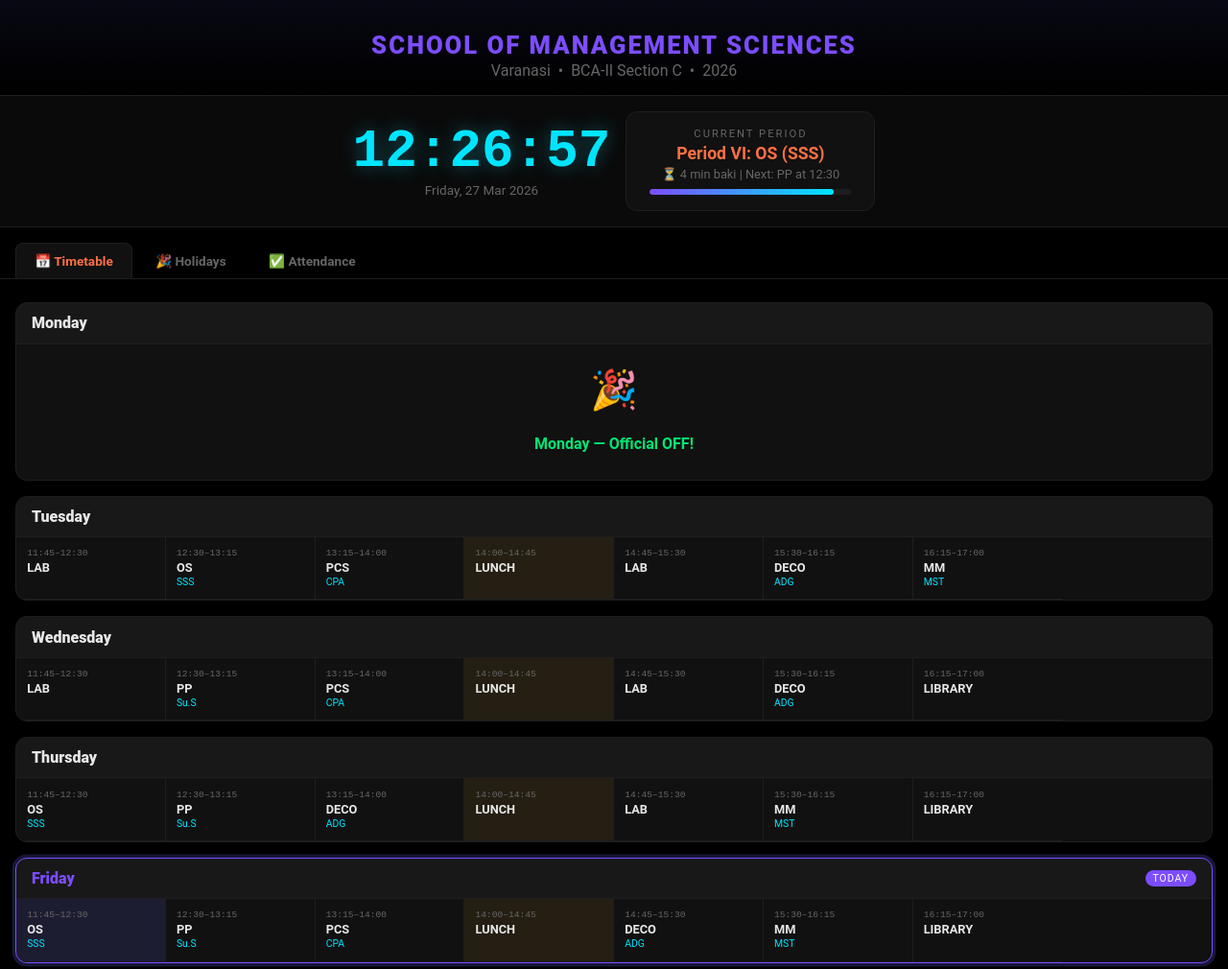
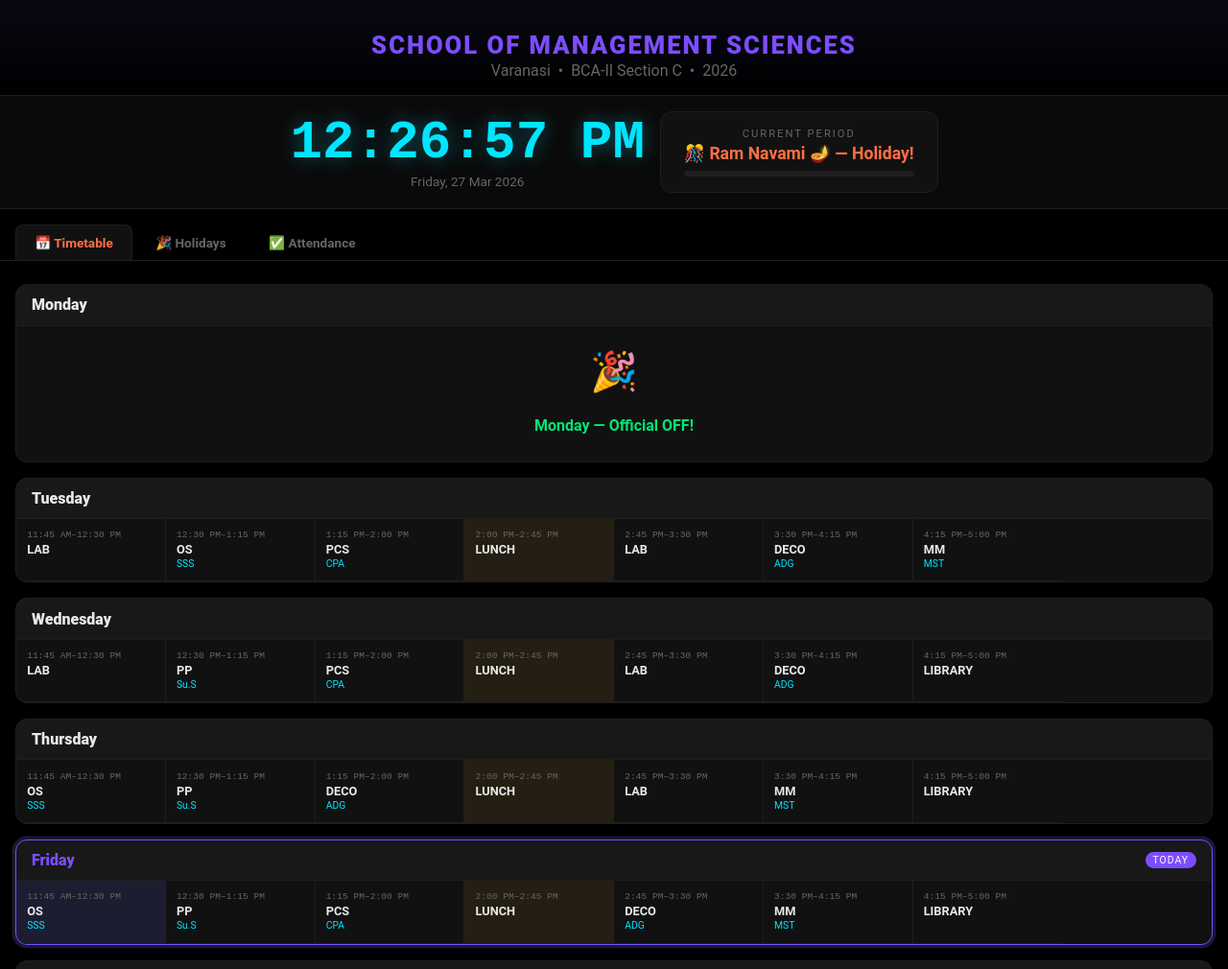
Before and after one commit to IbrahimKhan2004/Attendance, a plain HTML site: page index.html in a window 1280 px wide. Shown: the top 1010 px of the page at 96% size. Drawn offline with Linux system fonts and the light colour scheme.

Commit message:
Use local date for holiday attendance cleanup

```diff
--- a/index.html
+++ b/index.html
@@ -3,6 +3,7 @@
 <head>
 <meta charset="UTF-8">
 <meta name="viewport" content="width=device-width, initial-scale=1.0">
+<meta name="google" content="notranslate">
 <title>SMS Varanasi — BCA-II Section C</title>
 <!-- Android system fonts — no external load needed -->
 <style>
@@ -596,7 +597,7 @@ const HOLIDAYS = [
   { name: 'Holi 🎨', date: '2026-03-03', day: 'Tuesday' },
   { name: 'Holi 🎨', date: '2026-03-04', day: 'Wednesday' },
   { name: 'Id-Ul-Fitar ✨', date: '2026-03-21', day: 'Saturday' },
-  { name: 'Ram Navami 🪔', date: '2026-03-26', day: 'Thursday' },
+  { name: 'Ram Navami 🪔', date: '2026-03-27', day: 'Friday' },
   { name: 'Mahavir Jayanti', date: '2026-03-31', day: 'Tuesday' },
   { name: 'Good Friday ✝️', date: '2026-04-03', day: 'Friday' },
   { name: 'Dr. Ambedkar Jayanti', date: '2026-04-14', day: 'Tuesday' },
@@ -625,6 +626,12 @@ function timeToMins(t) {
   return h * 60 + m;
 }
 
+function formatTime12(t) {
+  const [h, m] = t.split(':').map(Number);
+  const hh = h % 12 || 12;
+  return `${hh}:${String(m).padStart(2, '0')} ${h >= 12 ? 'PM' : 'AM'}`;
+}
+
 function getCurrentPeriod(dayIdx) {
   if (!TIMETABLE[dayIdx]) return null;
   const now = new Date();
@@ -639,10 +646,12 @@ function getCurrentPeriod(dayIdx) {
 
 function updateClock() {
   const now = new Date();
-  const h = String(now.getHours()).padStart(2, '0');
+  const hour = now.getHours();
+  const h = String(hour % 12 || 12).padStart(2, '0');
   const m = String(now.getMinutes()).padStart(2, '0');
   const s = String(now.getSeconds()).padStart(2, '0');
-  document.getElementById('clockTime').textContent = `${h}:${m}:${s}`;
+  const ampm = hour >= 12 ? 'PM' : 'AM';
+  document.getElementById('clockTime').textContent = `${h}:${m}:${s} ${ampm}`;
 
   const days = ['Sunday', 'Monday', 'Tuesday', 'Wednesday', 'Thursday', 'Friday', 'Saturday'];
   const months = ['Jan', 'Feb', 'Mar', 'Apr', 'May', 'Jun', 'Jul', 'Aug', 'Sep', 'Oct', 'Nov', 'Dec'];
@@ -684,7 +693,7 @@ function updateClock() {
   if (mins < timeToMins(PERIODS[0].start)) {
     const diff = timeToMins(PERIODS[0].start) - mins;
     document.getElementById('currentPeriod').textContent = `⏰ College starts in ${diff} min`;
-    document.getElementById('nextPeriod').textContent = `First: ${TIMETABLE[dayIdx][0].sub} at ${PERIODS[0].start}`;
+    document.getElementById('nextPeriod').textContent = `First: ${TIMETABLE[dayIdx][0].sub} at ${formatTime12(PERIODS[0].start)}`;
     document.getElementById('periodBar').style.width = '0%';
     return;
   }
@@ -712,7 +721,7 @@ function updateClock() {
     if (currentIdx + 1 < PERIODS.length) {
       const next = TIMETABLE[dayIdx][currentIdx + 1];
       document.getElementById('nextPeriod').textContent =
-        `⏳ ${remaining} min baki | Next: ${next.sub} at ${PERIODS[currentIdx + 1].start}`;
+        `⏳ ${remaining} min baki | Next: ${next.sub} at ${formatTime12(PERIODS[currentIdx + 1].start)}`;
     } else {
       document.getElementById('nextPeriod').textContent = `⏳ ${remaining} min baki | Last period!`;
     }
@@ -751,7 +760,7 @@ function renderTimetable() {
           mins >= timeToMins(PERIODS[i].start) && mins < timeToMins(PERIODS[i].end);
         const isLunch = pd.sub === 'LUNCH';
         html.push(`<div class="period-cell${isCurrent ? ' current-period' : ''}${isLunch ? ' lunch' : ''}">
-          <div class="p-time">${PERIODS[i].start}–${PERIODS[i].end}</div>
+          <div class="p-time">${formatTime12(PERIODS[i].start)}–${formatTime12(PERIODS[i].end)}</div>
           <div class="p-subject">${pd.sub}</div>
           ${pd.teacher ? `<div class="p-teacher">${pd.teacher}</div>` : ''}
         </div>`);
@@ -918,12 +927,23 @@ function fillModalPeriods(dateStr) {
     const key = `${sub}_${p.slot}`;
     const val = existingData[key] || 'P';
     return `<div style="display:flex;align-items:center;gap:0.5rem;margin-bottom:0.5rem">
-      <span style="flex:1;font-size:0.85rem">${sub} (${p.start})</span>
+      <span style="flex:1;font-size:0.85rem">${sub} (${formatTime12(p.start)})</span>
       <button type="button" class="att-p-btn ${val === 'P' ? 'present' : 'absent'}" id="mbtn_${key}"
         onclick="toggleModalBtn('${key}')">${val === 'P' ? '✅ Present' : '❌ Absent'}</button>
     </div>`;
   }).join('');
   document.getElementById('modalPeriods').innerHTML = html || '<p style="color:var(--muted)">No periods found</p>';
+}
+
+function clearTodayAttendanceIfHoliday() {
+  const now = new Date();
+  const todayStr = `${now.getFullYear()}-${String(now.getMonth()+1).padStart(2,'0')}-${String(now.getDate()).padStart(2,'0')}`;
+  const isHoliday = HOLIDAYS.some(h => h.date === todayStr);
+  if (!isHoliday) return;
+  const data = getAttData();
+  if (!data[todayStr]) return;
+  delete data[todayStr];
+  saveAttData(data);
 }
 
 function toggleModalBtn(key) {
@@ -980,6 +1000,7 @@ function showPage(name, btn) {
 // ========== INIT ==========
 renderTimetable();
 renderHolidays();
+clearTodayAttendanceIfHoliday();
 updateClock();
 setInterval(updateClock, 1000);
 setInterval(renderTimetable, 60000); // refresh timetable every minute
```
